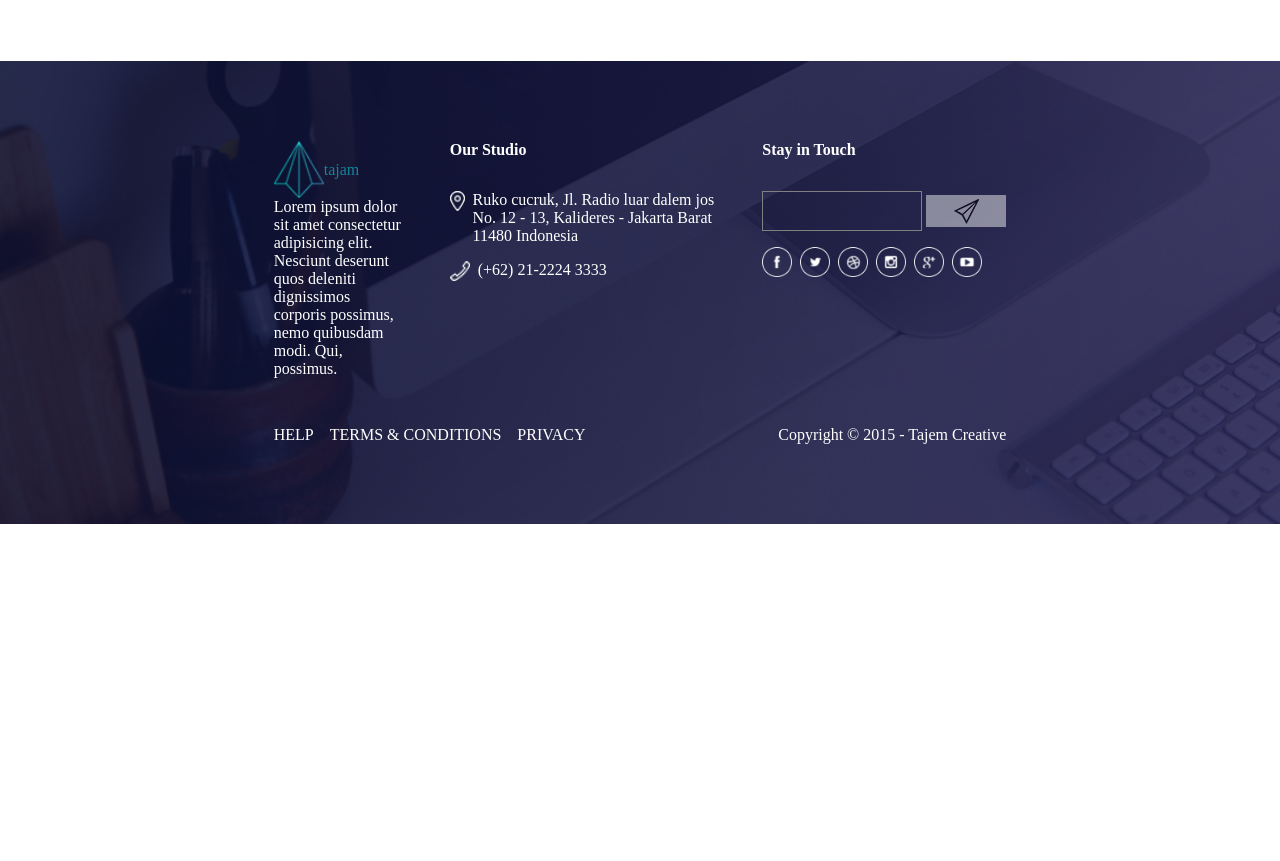
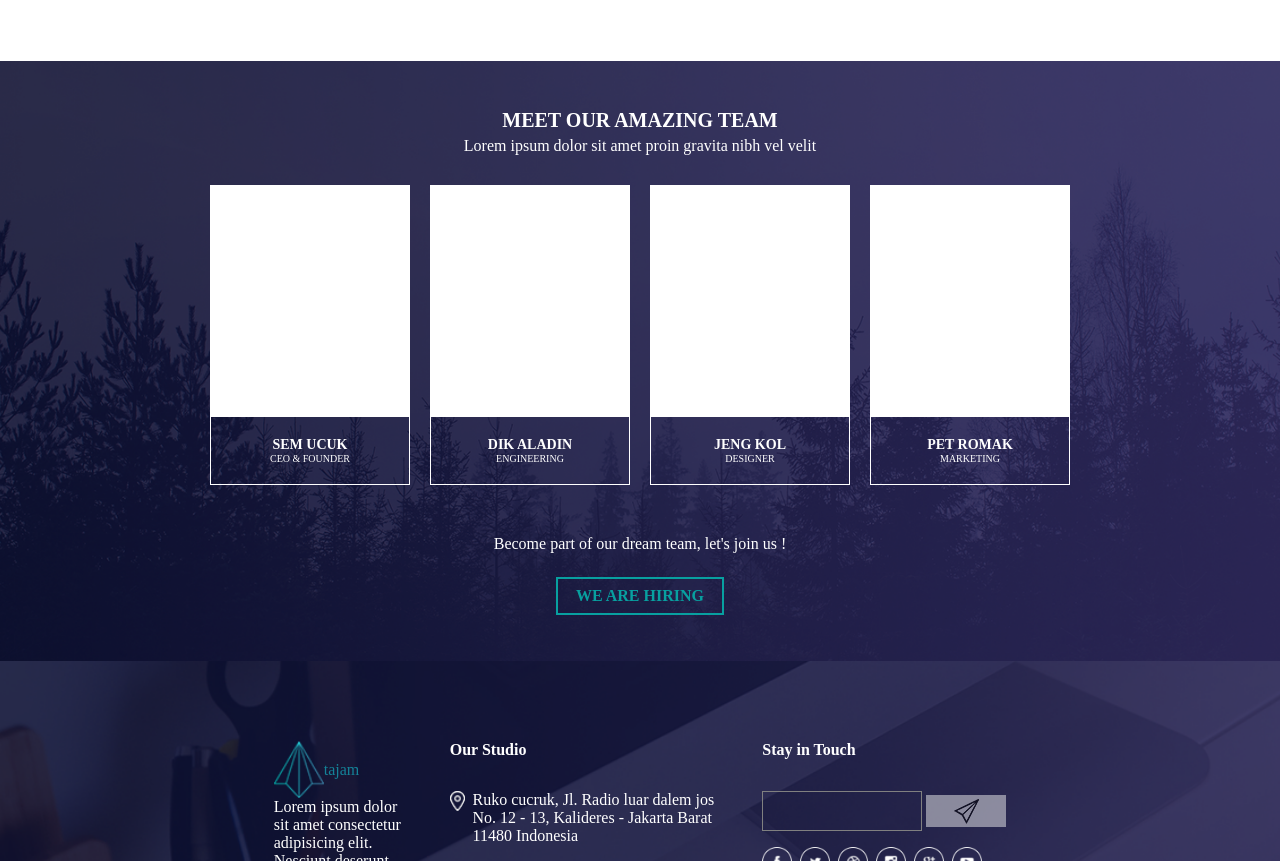
Before and after one commit to alankze/Group1-Project, a plain HTML site: page index.html in a window 1280 px wide. Shown: the part 2749-3610 px from the top of the page. Before the commit the page ends 3273 px from the top, so only its background shows below. Drawn offline with Linux system fonts and the light colour scheme.

Commit message:
section team updated

```diff
--- a/index.html
+++ b/index.html
@@ -145,7 +145,54 @@
         <!--team section ending-->
 
         <!--contact-client section start-->
+        <section id="team">
+            <div class="team-heading">
+                <h2>MEET OUR AMAZING TEAM</h2>
+                <p>Lorem ipsum dolor sit amet proin gravita nibh vel velit</p>
+            </div>
 
+            <div class="team-container">
+
+                <div class="team-item">
+                    <div class="img"></div>
+                    <div class="info">
+                        <h3>SEM UCUK</h3>
+                        <p>CEO & FOUNDER</p>
+                    </div>
+                </div>
+
+                <div class="team-item">
+                    <div class="img"></div>
+                    <div class="info">
+                        <h3>DIK ALADIN</h3>
+                        <p>ENGINEERING</p>
+                    </div>
+                </div>
+
+                <div class="team-item">
+                    <div class="img"></div>
+                    <div class="info">
+                        <h3>JENG KOL</h3>
+                        <p>DESIGNER</p>
+                    </div>
+                </div>
+
+                <div class="team-item">
+                    <div class="img"></div>
+                    <div class="info">
+                        <h3>PET ROMAK</h3>
+                        <p>MARKETING</p>
+                    </div>
+                </div>
+
+            </div>
+
+            <div class="team-hiring">
+                <p>Become part of our dream team, let's join us !</p>
+                <a href="#Home" class="btn-button2"> <b>WE ARE HIRING</b></a>
+            </div>
+
+    </section>
         <!--contact-client section ending -->
     </main>
 
--- a/style.css
+++ b/style.css
@@ -219,6 +219,107 @@ li a {
 /**Expertise section ending*/
 
 /**team section start*/
+#team {
+  display: flex;
+  flex-direction: column;
+  justify-content: center;
+  align-items: center;
+  background-image: url("./images/bgk-header.png");
+  background-position: center;
+  background-size: cover;
+  background-repeat: no repeat;
+  font-family: 'Roboto', sans-serif;
+  height: 600px;
+}
+
+.team-heading {
+  text-align: center;
+  padding: 20px;
+  color: white;
+}
+
+.team-heading {
+  text-align: center;
+  padding: 20px;
+}
+
+.team-heading h2 {
+  font-size: 20px;
+  padding: 5px;
+}
+
+.team-container {
+  display: grid;
+  grid-template-columns: repeat(4, 1fr);
+  align-items: center;
+  justify-content: center;
+ }
+
+
+ .team-item  {
+  display: flex;
+  flex-direction: column;
+  align-items: center;
+  justify-content: center;
+  border: 1px solid white;
+  margin: 10px;
+  height: 300px;
+  width: 200px;
+}
+
+.team-item  .img {
+  height: 300px;
+  width: 200px;
+  display: inline-block;
+  align-items: center;
+  background-color: white;
+}
+
+.info {
+  display: flex;
+  flex-direction: column;
+  align-items: center;
+  padding: 20px;
+  color: white;
+}
+
+.info p {
+  font-size: 10px;
+}
+
+.info h3 {
+  font-size: 14px;
+}
+.team-hiring {
+  display: flex;
+  flex-direction: column;
+  align-items: center;
+  padding: 20px;
+}
+
+.team-hiring {
+  display: flex;
+  flex-direction: column;
+  align-items: center;
+  padding: 20px;
+}
+.team-hiring p {
+  align-items: center;
+  padding: 20px;
+  color: white;
+}
+
+.btn-button2 {
+  border: 2px solid rgb(8, 160, 160);
+  color: rgb(8, 160, 160);
+  padding: 8px 18px;
+  text-align: center;
+  text-decoration: none;
+  display: block;
+  font-size: 10px;
+  margin: 4px 2px;
+  cursor: pointer;
+}
 
 /**team section ending*/
 
```
